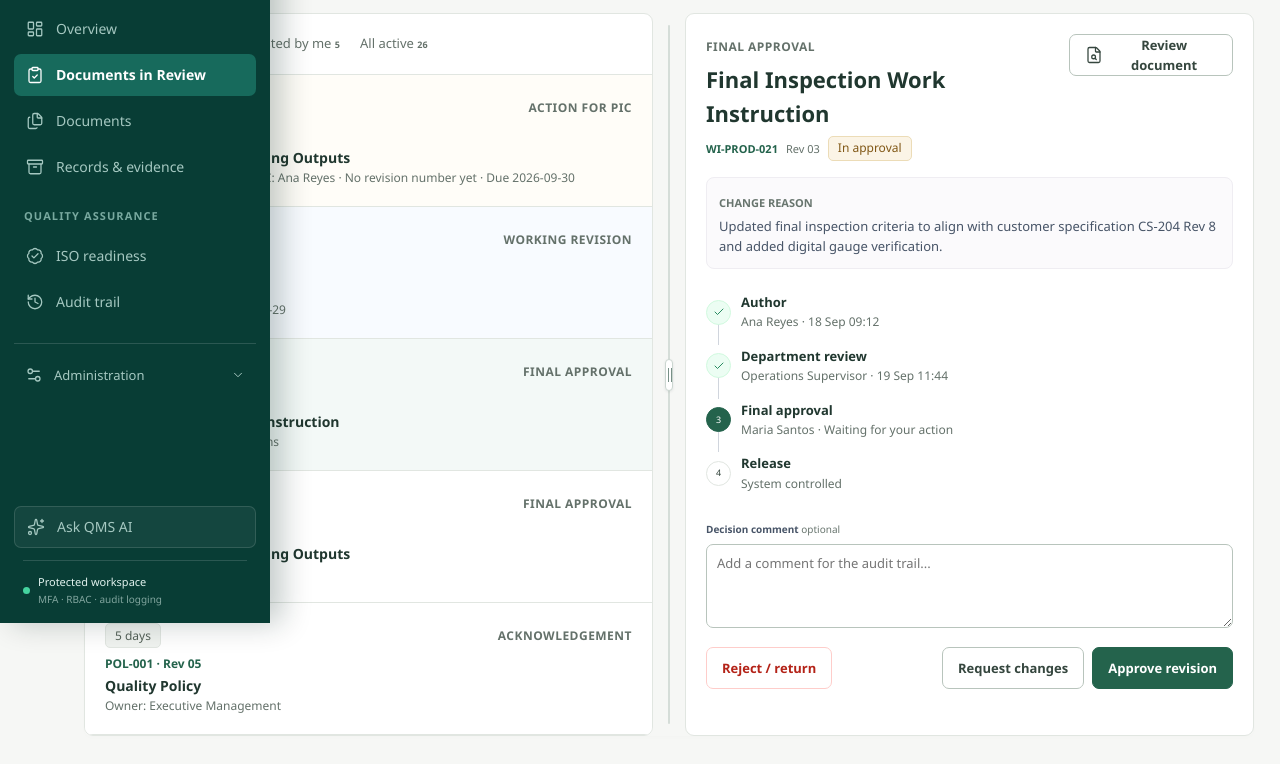
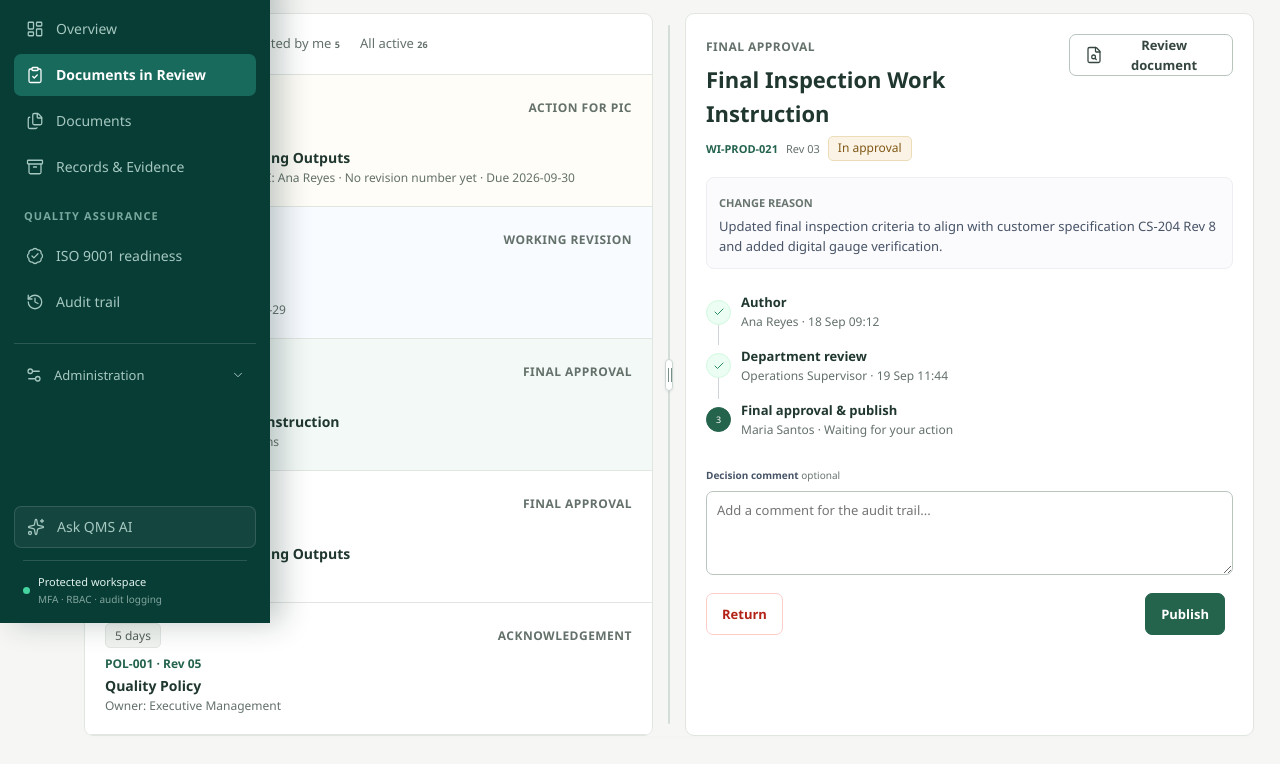
Before and after one commit to dbauto/QMS, a website: page index.html in a window 1280 px wide. Both pictures are taken after a click on the button "Documents in Review". Shown: the part 177-941 px from the top of the page. Drawn offline with Linux system fonts and the light colour scheme.

Commit message:
Refine QMS approval and document review UX

```diff
--- a/index.html
+++ b/index.html
@@ -32,9 +32,9 @@
 
     <nav class="primaryNav" aria-label="Main navigation">
       <div class="navGroup">Your workspace</div>
-<button class="navItem" data-view="dashboard"><span class="navIcon"><i data-lucide="layout-dashboard"></i></span><span>Overview</span></button><button class="navItem" data-view="approvals"><span class="navIcon"><i data-lucide="clipboard-check"></i></span><span class="navItemLabel">Documents in Review</span></button><button class="navItem" data-view="repository"><span class="navIcon"><i data-lucide="files"></i></span><span>Documents</span></button><button class="navItem" data-view="records"><span class="navIcon"><i data-lucide="archive"></i></span><span>Records & evidence</span></button>
+<button class="navItem" data-view="dashboard"><span class="navIcon"><i data-lucide="layout-dashboard"></i></span><span>Overview</span></button><button class="navItem" data-view="approvals"><span class="navIcon"><i data-lucide="clipboard-check"></i></span><span class="navItemLabel">Documents in Review</span></button><button class="navItem" data-view="repository"><span class="navIcon"><i data-lucide="files"></i></span><span>Documents</span></button><button class="navItem" data-view="records"><span class="navIcon"><i data-lucide="archive"></i></span><span>Records & Evidence</span></button>
       <div class="navGroup">Quality assurance</div>
-<button class="navItem" data-view="compliance"><span class="navIcon"><i data-lucide="badge-check"></i></span><span>ISO readiness</span></button><button class="navItem" data-view="audit"><span class="navIcon"><i data-lucide="history"></i></span><span>Audit trail</span></button>
+<button class="navItem" data-view="compliance"><span class="navIcon"><i data-lucide="badge-check"></i></span><span>ISO 9001 readiness</span></button><button class="navItem" data-view="audit"><span class="navIcon"><i data-lucide="history"></i></span><span>Audit trail</span></button>
       <details class="navDisclosure"><summary><i data-lucide="settings-2"></i>Administration<i data-lucide="chevron-down"></i></summary>
 <button class="navItem" data-view="types"><span class="navIcon"><i data-lucide="file-cog"></i></span><span>Document types</span></button><button class="navItem" data-view="structure"><span class="navIcon"><i data-lucide="folders"></i></span><span>Spaces</span></button><button class="navItem" data-view="users"><span class="navIcon"><i data-lucide="users"></i></span><span>Users & access</span></button><button class="navItem" data-view="settings"><span class="navIcon"><i data-lucide="settings"></i></span><span>Settings</span></button><button class="navItem" onclick="openBuilder()"><span class="navIcon"><i data-lucide="folder-input"></i></span><span>Repository builder</span></button></details>
       <div class="navAssistant"><button class="navItem" data-view="ai"><span class="navIcon"><i data-lucide="sparkles"></i></span><span>Ask QMS AI</span></button></div>
@@ -113,7 +113,7 @@
               <div class="overviewActivityList" id="overviewActivityList">
                 <div><span>10:16</span><i class="activityIcon success"><i data-lucide="check"></i></i><p><b>SOP-QA-001 Rev 05 released</b><small>Approval route AR-882 completed · System</small></p><span class="tag success">Released</span></div>
                 <div><span>09:41</span><i class="activityIcon"><i data-lucide="link-2"></i></i><p><b>Calibration certificate linked</b><small>CAL-CERT-2026-0084 · Ana Reyes</small></p><span class="tag neutral">Evidence</span></div>
-                <div><span>09:10</span><i class="activityIcon success"><i data-lucide="check"></i></i><p><b>WI-PROD-018 Rev 02 approved</b><small>Final approval · Maria Santos</small></p><span class="tag success">Approved</span></div>
+                <div><span>09:10</span><i class="activityIcon success"><i data-lucide="check"></i></i><p><b>WI-PROD-018 Rev 02 published</b><small>Final approval · Maria Santos</small></p><span class="tag success">Published</span></div>
                 <div><span>08:42</span><i class="activityIcon"><i data-lucide="download"></i></i><p><b>SOP-QA-001 Rev 04 downloaded</b><small>Controlled copy · John Cruz</small></p><span class="tag neutral">Access</span></div>
               </div>
             </div>
@@ -236,7 +236,7 @@
 
                 <div class="dmsContextTabs" id="dmsContextTabs">
                   <button class="active" data-dms-context="documents">Documents <span id="dmsDocTabCount">486</span></button>
-                  <button data-dms-context="evidence">Records & evidence</button>
+                  <button data-dms-context="evidence">Records & Evidence</button>
                   <button data-dms-context="requirements">Requirements</button>
                   <button data-dms-context="activity">Activity</button>
                 </div>
@@ -264,7 +264,7 @@
                 <div class="dmsContextPanel" data-dms-context-panel="evidence">
                   <div class="dmsContextPlaceholder">
                     <span><i data-lucide="archive"></i></span>
-                    <div><h3>Records & evidence for <b class="dmsContextSpaceName">Quality Management</b></h3><p>Evidence linked to this primary space appears here without duplicating the canonical Records & Evidence library.</p></div>
+                    <div><h3>Records & Evidence for <b class="dmsContextSpaceName">Quality Management</b></h3><p>Evidence linked to this primary space appears here without duplicating the canonical Records & Evidence library.</p></div>
                     <button class="btn secondary" onclick="showView('records')">Open evidence library</button>
                   </div>
                 </div>
@@ -279,7 +279,7 @@
 
                 <div class="dmsContextPanel" data-dms-context-panel="activity">
                   <div class="dmsActivityList">
-                    <div><span>10:16</span><i class="activityIcon success"><i data-lucide="check"></i></i><p><b>Controlled document released</b><small>Latest approved revision became effective</small></p></div>
+                    <div><span>10:16</span><i class="activityIcon success"><i data-lucide="check"></i></i><p><b>Controlled document published</b><small>Final approval completed · revision became effective</small></p></div>
                     <div><span>09:41</span><i class="activityIcon"><i data-lucide="link-2"></i></i><p><b>Evidence linked</b><small>New record connected to this space</small></p></div>
                     <div><span>Yesterday</span><i class="activityIcon"><i data-lucide="history"></i></i><p><b>Review date updated</b><small>Document Control updated the next review schedule</small></p></div>
                   </div>
@@ -309,7 +309,7 @@
               <div class="controlledLibraryHead"><span>Document</span><span>Type</span><span>Primary space</span><span>Rev</span><span>Owner</span><span>Status</span><span>Next review</span></div>
               <div id="documentEmpty" class="calmEmpty" hidden><i data-lucide="file-search"></i><h3>No matching documents</h3><p>Try a different title, owner or document ID.</p><button class="btn secondary" onclick="clearDocumentFilters()">Clear filters</button></div><div id="controlledLibraryRows">
                 <button class="controlledLibraryRow" data-type="Procedure" data-space="Recruitment" data-status="effective" onclick="openControlledDocument('recruitment','QMS-PRO-REC-001')"><div><b>QMS-PRO-REC-001</b><strong>Recruitment Procedure</strong><small>ISO 8.1 · 8.5</small></div><span>Procedure</span><span>Recruitment</span><span>03</span><span>Recruitment Manager</span><span class="tag success">Effective</span><span>01 Sep 2027</span></button>
-                <button class="controlledLibraryRow" data-type="SOP" data-space="Quality Management" data-status="effective" onclick="openControlledDocument('quality','SOP-QA-014')"><div><b>SOP-QA-014</b><strong>Control of Nonconforming Outputs</strong><small>ISO 8.7</small></div><span>SOP</span><span>Quality Management</span><span>06</span><span>Quality Manager</span><span class="tag success">Effective</span><span>15 Sep 2027</span></button>
+                <button class="controlledLibraryRow" data-type="SOP" data-space="Quality Management" data-status="workflow" onclick="openControlledDocument('quality','SOP-QA-014')"><div><b>SOP-QA-014</b><strong>Control of Nonconforming Outputs</strong><small>ISO 8.7</small></div><span>SOP</span><span>Quality Management</span><span>06</span><span>Quality Manager</span><span class="tag info">In approval</span><span>—</span></button>
                 <button class="controlledLibraryRow" data-type="Work Instruction" data-space="Operations" data-status="workflow" onclick="openControlledDocument('operations','WI-PROD-021')"><div><b>WI-PROD-021</b><strong>Final Inspection Work Instruction</strong><small>ISO 8.5</small></div><span>Work Instruction</span><span>Operations</span><span>03</span><span>Ana Reyes</span><span class="tag info">In approval</span><span>—</span></button>
                 <button class="controlledLibraryRow" data-type="Procedure" data-space="Purchasing & Supplier Quality" data-status="review due" onclick="openControlledDocument('purchasing','SOP-PUR-012')"><div><b>SOP-PUR-012</b><strong>Supplier Control Procedure</strong><small>ISO 8.4</small></div><span>Procedure</span><span>Purchasing & Supplier Quality</span><span>05</span><span>John Cruz</span><span class="tag warning">Review due</span><span>28 Sep 2026</span></button>
                 <button class="controlledLibraryRow" data-type="External Document" data-space="External Standards" data-status="effective" onclick="openControlledDocument('external','EXT-STD-002')"><div><b>EXT-STD-002</b><strong>Customer Quality Specification</strong><small>External source · currency tracked</small></div><span>External Document</span><span>External Standards</span><span>2026.2</span><span>Document Control</span><span class="tag success">Current</span><span>01 Feb 2027</span></button>
@@ -364,8 +364,8 @@
             </div>
             <div class="pageActions documentRevisionActions">
               <button class="btn secondary" onclick="downloadControlledPdf()"><i data-lucide="file-down"></i>Download PDF</button>
-              <button class="btn secondary" onclick="openRevisionRequest('request')"><i data-lucide="message-square-plus"></i>Request revision</button>
-              <button class="btn primary" onclick="openRevisionRequest('start')"><i data-lucide="git-branch-plus"></i>Start revision</button>
+              <button class="btn secondary" id="requestRevisionBtn" onclick="openRevisionRequest('request')"><i data-lucide="message-square-plus"></i>Request revision</button>
+              <button class="btn primary" id="startRevisionBtn" onclick="openRevisionRequest('start')"><i data-lucide="git-branch-plus"></i>Start revision</button>
             </div>
           </div>
 
@@ -378,6 +378,16 @@
             </div>
             <div class="openRevisionReason"><small>Change request</small><b id="openRevisionReason">—</b></div>
             <div class="openRevisionButtons"><button class="btn secondary" onclick="openSecureRevisionDownload()"><i data-lucide="file-down"></i>Working copy</button><button class="btn link" onclick="showView('approvals')">View task</button></div>
+          </div>
+
+          <div class="workflowLockBanner" id="workflowLockBanner" style="display:none">
+            <div class="workflowLockIcon"><i data-lucide="lock-keyhole"></i></div>
+            <div class="workflowLockSummary">
+              <span class="recordLabel">ACTIVE WORKFLOW</span>
+              <b>Another revision cannot be requested right now</b>
+              <small id="workflowLockText">Complete or return the current workflow before starting another revision.</small>
+            </div>
+            <button class="btn secondary" onclick="showView('approvals')"><i data-lucide="list-checks"></i>View workflow</button>
           </div>
 
           <div class="revisionRequestBanner" id="revisionRequestBanner" style="display:none">
@@ -441,7 +451,7 @@
 
               <section class="reviewPanelSection"><h3>Workflow</h3><div class="reviewWorkflow"></div></section>
 
-              <div class="approvalDecision" id="approvalDecision" style="display:none"><label>Decision comment<textarea id="approvalDecisionComment" placeholder="Add a reason or comment for the audit trail..."></textarea></label><div><button class="btn dangerOutline" onclick="prototypeDecision('Returned')">Return</button><button class="btn primary" onclick="prototypeDecision('Approved')">Approve</button></div></div>
+              <div class="approvalDecision" id="approvalDecision" style="display:none"><label>Decision comment<textarea id="approvalDecisionComment" placeholder="Add a reason or comment for the audit trail..."></textarea></label><p class="approvalDecisionHint">Publishing completes the final approval and makes this revision effective. Returning keeps the same working revision open for correction.</p><div><button class="btn dangerOutline" onclick="prototypeDecision('Returned')">Return</button><button class="btn primary" onclick="prototypeDecision('Published')"><i data-lucide="send"></i>Publish</button></div></div>
             </aside>
           </div>
           </div>
@@ -474,7 +484,7 @@
                 </section>
 
                 <section class="traceSection">
-                  <div class="traceSectionHead"><span class="traceSectionIcon evidence"><i data-lucide="archive"></i></span><div><h3>Records & evidence produced</h3><p>Proof created when this process is carried out.</p></div></div>
+                  <div class="traceSectionHead"><span class="traceSectionIcon evidence"><i data-lucide="archive"></i></span><div><h3>Records & Evidence produced</h3><p>Proof created when this process is carried out.</p></div></div>
                   <div class="traceItems" id="docTraceEvidence"></div>
                 </section>
 
@@ -563,7 +573,7 @@
       <div id="records" class="view">
         <div id="recordsHub">
           <div class="pageHeader recordsPageHeader">
-            <div><h1>Records & evidence</h1><p>Find retained proof by process, then open a record only when you need its detail or traceability.</p></div>
+            <div><h1>Records & Evidence</h1><p>Find retained proof by process, then open a record only when you need its detail or traceability.</p></div>
             <div class="pageActions"><button class="btn secondary"><i data-lucide="link-2"></i>Link existing</button><button class="btn primary" onclick="openRegisterResource('record')"><i data-lucide="plus"></i>Register record / evidence</button></div>
           </div>
 
@@ -633,7 +643,7 @@
           <div class="levelHeader recordLevelHeader">
             <button class="backButton" onclick="closeEvidenceDetail()" aria-label="Back to records and evidence"><i data-lucide="arrow-left"></i></button>
             <div class="levelHeaderTitle">
-              <span class="levelPath">Records & evidence <i data-lucide="chevron-right"></i> <span id="recordDetailProcess">Recruitment</span> <i data-lucide="chevron-right"></i> <b id="recordDetailCode">REC-SCR-2026-0918</b></span>
+              <span class="levelPath">Records & Evidence <i data-lucide="chevron-right"></i> <span id="recordDetailProcess">Recruitment</span> <i data-lucide="chevron-right"></i> <b id="recordDetailCode">REC-SCR-2026-0918</b></span>
               <h1 id="recordDetailTitle">Candidate Screening Record — Batch 0918</h1>
               <div class="recordMeta"><b id="recordDetailCodeMeta">REC-SCR-2026-0918</b><span id="recordDetailType">Completed form</span><span id="recordDetailStatus" class="tag success">Retained</span></div>
             </div>
@@ -706,10 +716,10 @@
           <section class="approvalDetail">
             <div class="approvalHero"><div><span class="recordLabel">Final approval</span><h2>Final Inspection Work Instruction</h2><div class="recordMeta"><b>WI-PROD-021</b><span>Rev 03</span><span class="tag warning">In approval</span></div></div><button class="btn secondary" id="openTaskDocument" type="button" data-document-code="WI-PROD-021" onclick="openSelectedTaskDocument(this)"><i data-lucide="file-search"></i>Review document</button></div>
             <div class="changeBox"><span>Change reason</span><p>Updated final inspection criteria to align with customer specification CS-204 Rev 8 and added digital gauge verification.</p></div>
-            <div class="routeTimeline"><div class="routeNode done"><i><i data-lucide="check"></i></i><div><b>Author</b><span>Ana Reyes · 18 Sep 09:12</span></div></div><div class="routeNode done"><i><i data-lucide="check"></i></i><div><b>Department review</b><span>Operations Supervisor · 19 Sep 11:44</span></div></div><div class="routeNode active"><i>3</i><div><b>Final approval</b><span>Maria Santos · Waiting for your action</span></div></div><div class="routeNode"><i>4</i><div><b>Release</b><span>System controlled</span></div></div></div>
+            <div class="routeTimeline"><div class="routeNode done"><i><i data-lucide="check"></i></i><div><b>Author</b><span>Ana Reyes · 18 Sep 09:12</span></div></div><div class="routeNode done"><i><i data-lucide="check"></i></i><div><b>Department review</b><span>Operations Supervisor · 19 Sep 11:44</span></div></div><div class="routeNode active"><i>3</i><div><b>Final approval & publish</b><span>Maria Santos · Waiting for your action</span></div></div></div>
             <label class="commentLabel">Decision comment <span>optional</span></label>
             <textarea class="commentBox" placeholder="Add a comment for the audit trail..."></textarea>
-            <div class="decisionBar"><button class="btn dangerOutline">Reject / return</button><div></div><button class="btn secondary">Request changes</button><button class="btn primary" data-toast-title="Revision approved" data-toast-message="The decision was recorded and the workflow can continue to release.">Approve revision</button></div>
+            <div class="decisionBar"><button class="btn dangerOutline" id="taskReturnDecision" onclick="taskDecision('Returned')">Return</button><div></div><button class="btn primary" id="taskPrimaryDecision" data-decision="Published" onclick="taskDecisionFromButton(this)">Publish</button></div>
           </section>
         </div>
       </div>
@@ -1649,7 +1659,7 @@
       <label>Purpose<textarea id="newSpacePurpose" class="fieldInput" placeholder="What controlled information belongs in this space?"></textarea></label>
       <div class="spaceFormGrid">
         <label>Default owner<select id="newSpaceOwner" class="fieldInput"><option>Quality Department</option><option>Operations</option><option>Engineering</option><option>Purchasing</option><option>Human Resources</option><option>Document Control</option></select></label>
-        <label>Default resource view<select id="newSpaceView" class="fieldInput"><option>Controlled documents</option><option>Documents + records</option><option>Records & evidence</option><option>External documents</option></select></label>
+        <label>Default resource view<select id="newSpaceView" class="fieldInput"><option>Controlled documents</option><option>Documents + records</option><option>Records & Evidence</option><option>External documents</option></select></label>
       </div>
       <div class="spaceGovernanceNote"><i data-lucide="info"></i><div><b>Space is a navigation layer</b><span>Creating a space does not create a separate copy of files. Documents keep their universal resource ID, revision history, approval state and audit trail.</span></div></div>
     </div>
```
